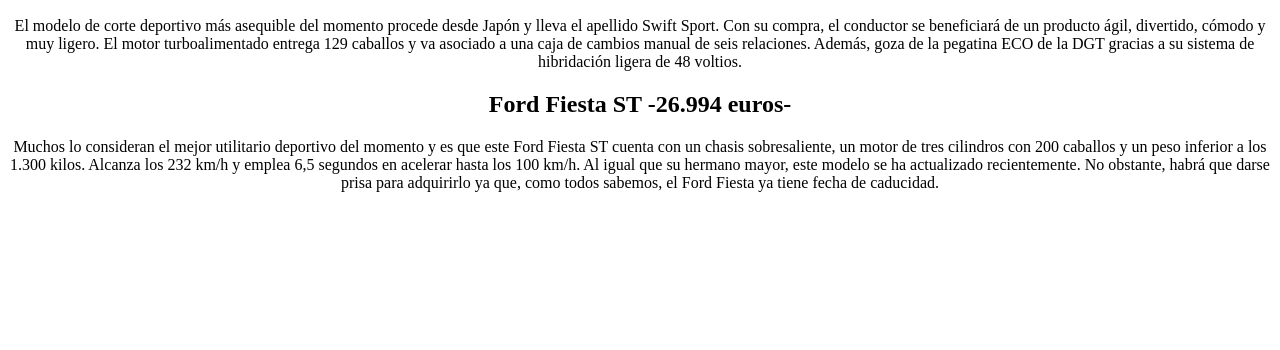
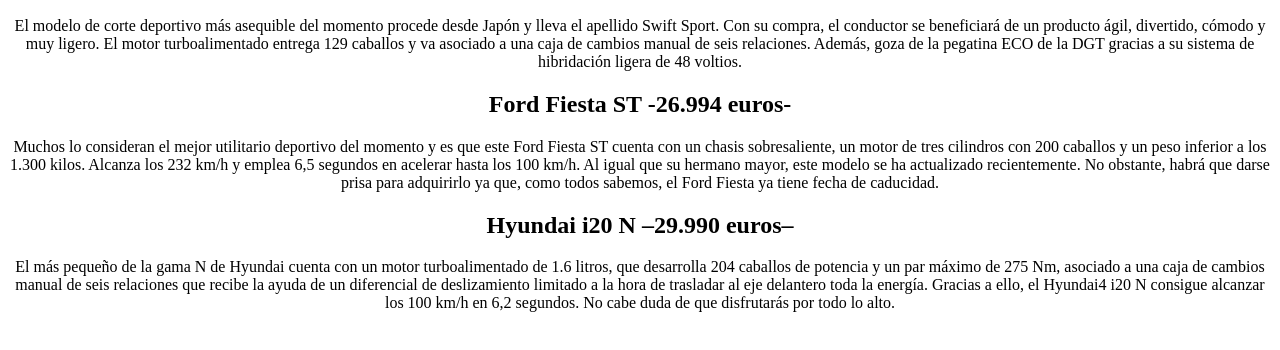
Before and after one commit to Fuentes-web/rubrica1, a plain HTML site: page index.html in a window 1280 px wide. Shown: the part 110-460 px from the top of the page. Drawn offline with Linux system fonts and the light colour scheme.

Commit message:
tercer auto

```diff
--- a/index.html
+++ b/index.html
@@ -22,7 +22,12 @@
              emplea 6,5 segundos en acelerar hasta los 100 km/h. Al igual que su hermano mayor,
              este modelo se ha actualizado recientemente. No obstante, habrá que darse prisa para
              adquirirlo ya que, como todos sabemos, el Ford Fiesta ya tiene fecha de caducidad.</p>
-
+        <h2>Hyundai i20 N –29.990 euros–</h2>
+        <p>El más pequeño de la gama N de Hyundai cuenta con un motor turboalimentado de 1.6 litros,
+             que desarrolla 204 caballos de potencia y un par máximo de 275 Nm, asociado a una caja
+             de cambios manual de seis relaciones que recibe la ayuda de un diferencial de deslizamiento
+             limitado a la hora de trasladar al eje delantero toda la energía. Gracias a ello, el Hyundai4
+            i20 N consigue alcanzar los 100 km/h en 6,2 segundos. No cabe duda de que disfrutarás por todo lo alto.</p>
 
 
 </center>
```
